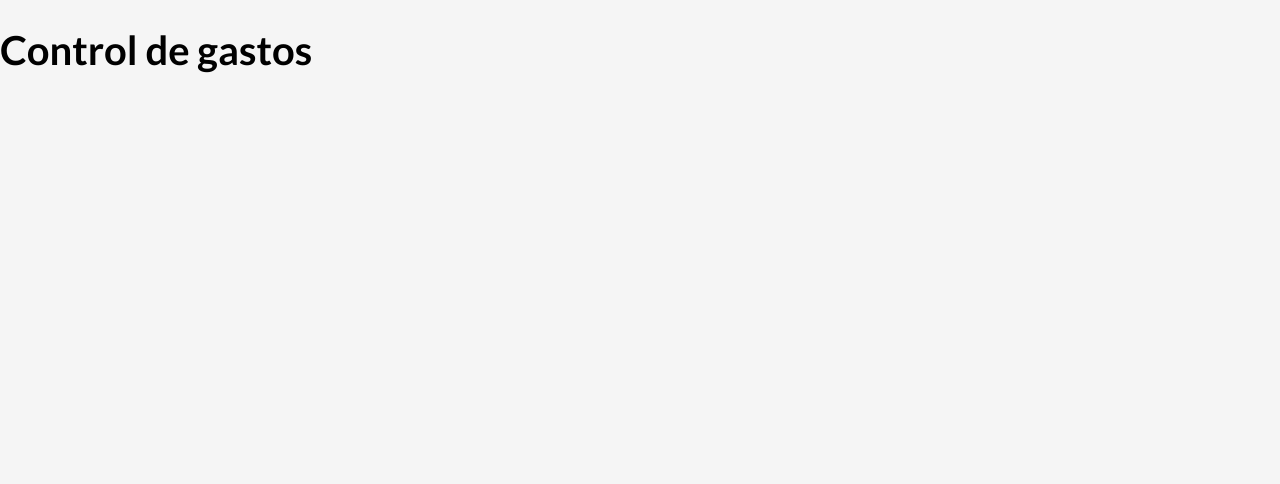
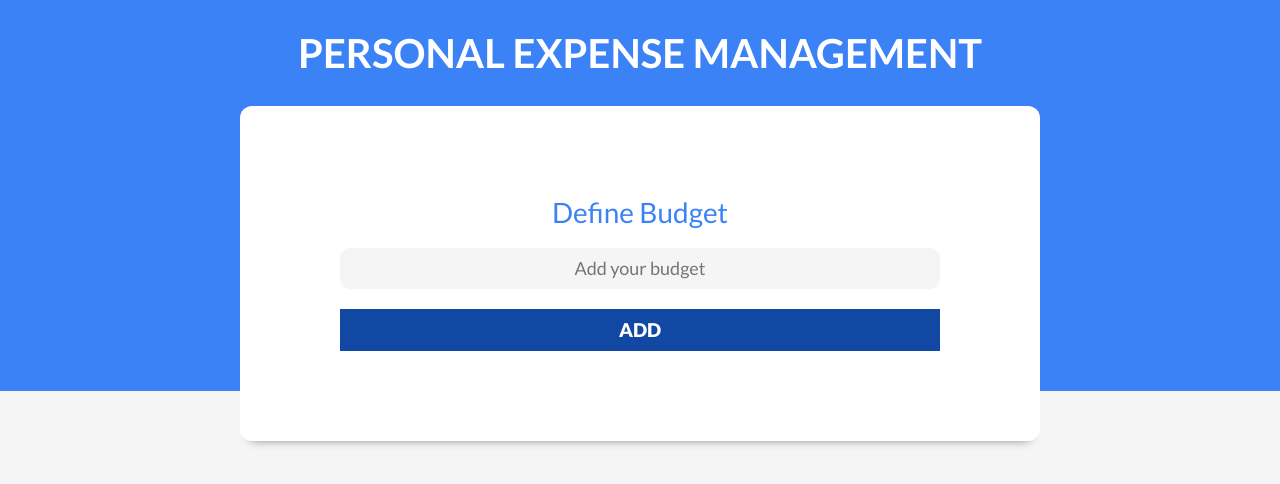
Before and after one commit to Noodle96/ReactPortfolio, a React (Vite) app in the folder personalExpenseManagement/: page / in a window 1280 px wide. Shown: the top 484 px of the page. Built offline with nearby package versions, Linux system fonts and the light colour scheme.

Commit message:
Add new budget component

```diff
--- a/personalExpenseManagement/src/App.jsx
+++ b/personalExpenseManagement/src/App.jsx
@@ -1,10 +1,13 @@
 import { useState } from 'react'
+import Header from './components/Header'
 
 function App() {
   const [count, setCount] = useState(0)
 
   return (
-    <h1>Control de gastos</h1>
+    <div>
+        <Header />
+    </div>
   )
 }
 
--- /dev/null
+++ b/personalExpenseManagement/src/components/Header.jsx
@@ -0,0 +1,12 @@
+import React from 'react'
+import NuevoPresupuesto from './NuevoPresupuesto'
+const Header = () => {
+    return (
+        <header>
+            <h1>Personal Expense Management</h1>
+            <NuevoPresupuesto />
+        </header>
+  )
+}
+
+export default Header
--- /dev/null
+++ b/personalExpenseManagement/src/components/NuevoPresupuesto.jsx
@@ -0,0 +1,22 @@
+import React from 'react'
+
+const NuevoPresupuesto = () => {
+    return (
+        <div className='contenedor-presupuesto contenedor sombra'>
+            <form className='formulario'>
+                <div className="campo">
+                    <label htmlFor="budget">Define Budget</label>
+                    <input
+                        id='budget'
+                        className='nuevo-presupuesto'
+                        type="text"
+                        placeholder='Add your budget'
+                    />
+                </div>
+                <input type="submit" value="Add" />
+            </form>
+        </div>
+  )
+}
+
+export default NuevoPresupuesto
--- a/personalExpenseManagement/src/index.css
+++ b/personalExpenseManagement/src/index.css
@@ -183,7 +183,7 @@ header h1 {
 }
 .formulario input[type="text"].nuevo-presupuesto,
 .formulario input[type="number"].nuevo-presupuesto {
-    font-size: 2.8rem;
+    font-size: 1.8rem;
     text-align: center;
 }
 
```
